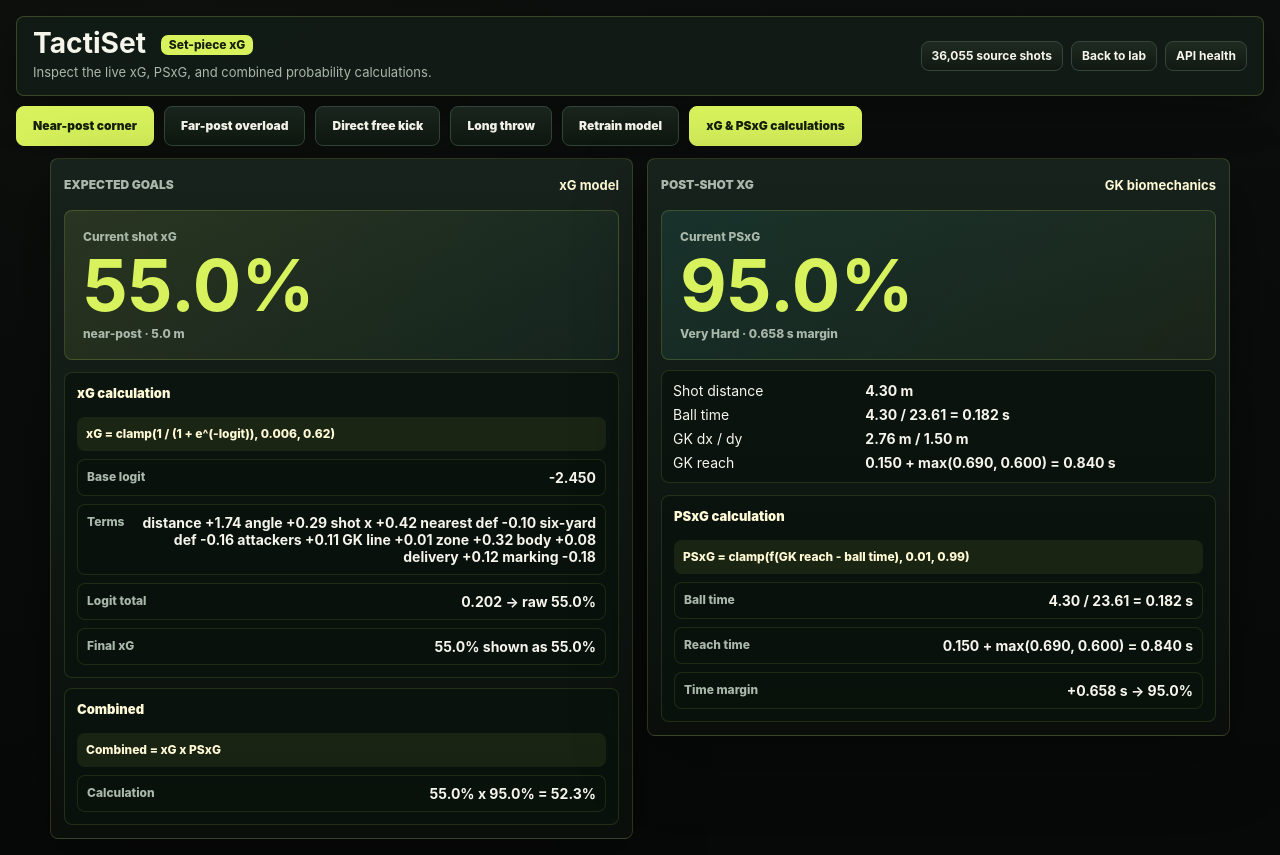
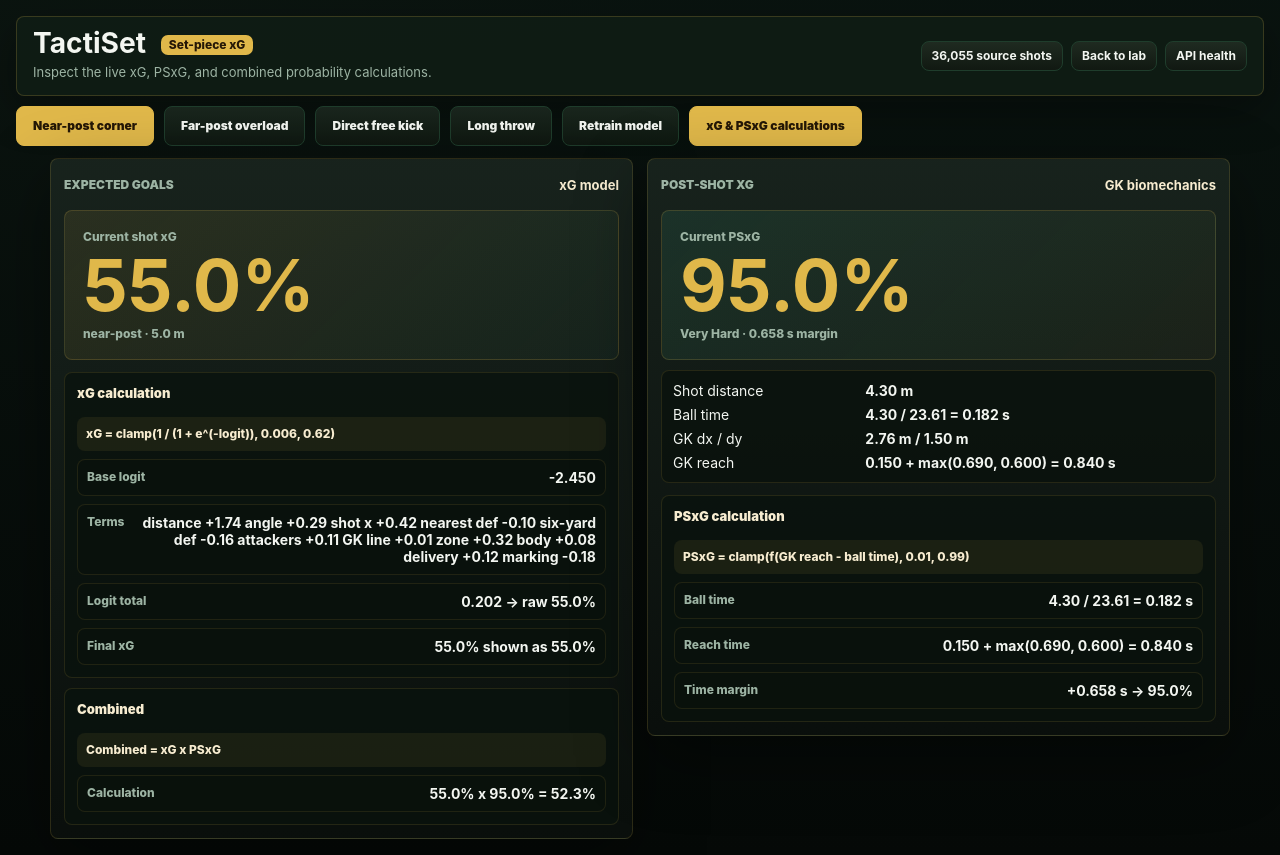
Before and after one commit to yubraj-karki1/Deadball-Economics, a Next.js app: page /calculations in a window 1280 px wide. Built offline with nearby package versions, Linux system fonts and the light colour scheme.

Commit message:
new commit in deadball dashboard

```diff
--- a/app/globals.css
+++ b/app/globals.css
@@ -1,14 +1,16 @@
 :root {
-  --bg: #0c0f0d;
-  --ink: #f6f5ec;
-  --muted: #a9b8aa;
-  --panel: #17211c;
-  --panel-2: #111812;
-  --border: #34463a;
-  --deep: #d7f25c;
-  --teal: #2dd4bf;
-  --amber: #f6b73c;
-  --shadow: 0 22px 70px rgba(0, 0, 0, 0.38);
+  --bg: #0a1410;
+  --ink: #f3f6f1;
+  --muted: #9db4a4;
+  --panel: #10241a;
+  --panel-2: #0d1c14;
+  --border: #1f3d2c;
+  --deep: #e0b84a;
+  --teal: #4fd0a5;
+  --amber: #e08a3c;
+  --danger: #ef5b5b;
+  --cream: #f7ecd0;
+  --shadow: 0 22px 70px rgba(0, 0, 0, 0.4);
 }
 
 * { box-sizing: border-box; }
@@ -22,9 +24,9 @@
   font-size: 14px;
   color: var(--ink);
   background:
-    linear-gradient(180deg, rgba(12, 15, 13, 0.92), rgba(7, 9, 8, 0.98)),
-    radial-gradient(circle at 14% 0%, rgba(215, 242, 92, 0.12), transparent 34%),
-    #070908;
+    linear-gradient(180deg, rgba(10, 20, 16, 0.92), rgba(5, 9, 7, 0.98)),
+    radial-gradient(circle at 14% 0%, rgba(224, 184, 74, 0.1), transparent 34%),
+    #050907;
   padding: 16px;
 }
 
@@ -46,9 +48,9 @@
   gap: 16px;
   margin-bottom: 10px;
   padding: 12px 16px;
-  border: 1px solid rgba(215, 242, 92, 0.2);
+  border: 1px solid rgba(224, 184, 74, 0.2);
   border-radius: 8px;
-  background: rgba(19, 28, 23, 0.94);
+  background: rgba(15, 28, 21, 0.94);
   box-shadow: 0 14px 44px rgba(0, 0, 0, 0.32);
 }
 
@@ -65,7 +67,7 @@
   padding: 4px 8px;
   border-radius: 7px;
   background: var(--deep);
-  color: #15200c;
+  color: #241706;
   font-size: 12px;
   font-weight: 800;
   vertical-align: middle;
@@ -140,7 +142,7 @@
 .btn.toggle.on {
   background: var(--deep);
   border-color: var(--deep);
-  color: #15200c;
+  color: #241706;
 }
 
 .grid {
@@ -218,9 +220,9 @@
   display: grid;
   gap: 5px;
   padding: 18px;
-  border: 1px solid rgba(215, 242, 92, 0.18);
+  border: 1px solid rgba(224, 184, 74, 0.18);
   border-radius: 8px;
-  background: linear-gradient(135deg, rgba(215, 242, 92, 0.1), rgba(45, 212, 191, 0.04));
+  background: linear-gradient(135deg, rgba(224, 184, 74, 0.1), rgba(79, 208, 165, 0.04));
 }
 
 .calculation-hero span,
@@ -237,13 +239,13 @@
 }
 
 .psxg-hero {
-  background: linear-gradient(135deg, rgba(45, 212, 191, 0.1), rgba(215, 242, 92, 0.04));
+  background: linear-gradient(135deg, rgba(79, 208, 165, 0.1), rgba(224, 184, 74, 0.04));
 }
 
 .panel,
 .card {
   background: linear-gradient(180deg, rgba(24, 35, 29, 0.98), rgba(10, 15, 12, 0.98));
-  border: 1px solid rgba(215, 242, 92, 0.16);
+  border: 1px solid rgba(224, 184, 74, 0.16);
   border-radius: 8px;
   box-shadow: var(--shadow);
 }
@@ -264,7 +266,7 @@
 }
 
 .panel-head b {
-  color: #fff9d6;
+  color: #f7ecd0;
   font-size: 13px;
   text-transform: none;
 }
@@ -373,13 +375,13 @@
 }
 
 .btn.danger {
-  border-color: rgba(255, 90, 95, 0.42);
+  border-color: rgba(239, 91, 91, 0.42);
 }
 
 .btn.danger:hover:not(:disabled) {
-  background: #ff5a5f;
-  border-color: #ff5a5f;
-  color: #200607;
+  background: var(--danger);
+  border-color: var(--danger);
+  color: #2a0d0d;
 }
 
 .mini-card,
@@ -391,7 +393,7 @@
 .formula-live {
   padding: 11px;
   border-radius: 8px;
-  border: 1px solid rgba(215, 242, 92, 0.13);
+  border: 1px solid rgba(224, 184, 74, 0.13);
   background: rgba(10, 18, 13, 0.76);
 }
 
@@ -419,10 +421,10 @@
 .mini-btn {
   min-height: 26px;
   padding: 0 8px;
-  border: 1px solid rgba(215, 242, 92, 0.2);
+  border: 1px solid rgba(224, 184, 74, 0.2);
   border-radius: 7px;
-  background: rgba(215, 242, 92, 0.08);
-  color: #fff9d6;
+  background: rgba(224, 184, 74, 0.08);
+  color: #f7ecd0;
   font-size: 11px;
   font-weight: 900;
   cursor: pointer;
@@ -430,7 +432,7 @@
 
 .mini-btn:hover {
   background: var(--deep);
-  color: #15200c;
+  color: #241706;
 }
 
 .mini-btn:disabled {
@@ -441,7 +443,7 @@
 .fk-title,
 .bk-title {
   margin-bottom: 8px;
-  color: #fff9d6;
+  color: #f7ecd0;
   font-size: 13px;
   font-weight: 900;
 }
@@ -492,7 +494,7 @@
   min-width: 0;
   padding: 12px;
   border-radius: 8px;
-  border: 1px solid rgba(215, 242, 92, 0.13);
+  border: 1px solid rgba(224, 184, 74, 0.13);
   background: rgba(10, 18, 13, 0.78);
 }
 
@@ -527,7 +529,7 @@
   padding: 9px;
   border-radius: 8px;
   background: rgba(10, 18, 13, 0.76);
-  border: 1px solid rgba(215, 242, 92, 0.11);
+  border: 1px solid rgba(224, 184, 74, 0.11);
 }
 
 .m {
@@ -589,8 +591,8 @@
 .equation {
   padding: 9px;
   border-radius: 8px;
-  background: rgba(215, 242, 92, 0.08);
-  color: #fff9d6;
+  background: rgba(224, 184, 74, 0.08);
+  color: #f7ecd0;
   font-size: 12px;
   font-weight: 850;
   line-height: 1.35;
--- a/features/lab/pitch-components.tsx
+++ b/features/lab/pitch-components.tsx
@@ -2,7 +2,7 @@
 import { GOAL_W, GX, GY, P_W, X0, X1 } from "./constants";
 
 export function Player({ p, color, label, radius = 0.95, onPointerDown }: { p: Point; color: string; label?: string; radius?: number; onPointerDown?: () => void }) {
-  return <g onPointerDown={onPointerDown} className={onPointerDown ? "grab" : undefined}><circle cx={p[0]} cy={p[1]} r={radius} fill={color} stroke="#fff9d6" strokeWidth="0.22" />{label && <text x={p[0]} y={p[1] + 0.35} textAnchor="middle" fontSize="0.9" fill="#15200c" fontWeight="bold">{label}</text>}</g>;
+  return <g onPointerDown={onPointerDown} className={onPointerDown ? "grab" : undefined}><circle cx={p[0]} cy={p[1]} r={radius} fill={color} stroke="#f7ecd0" strokeWidth="0.22" />{label && <text x={p[0]} y={p[1] + 0.35} textAnchor="middle" fontSize="0.9" fill="#241706" fontWeight="bold">{label}</text>}</g>;
 }
 
 export function GoalkeeperFigure({ x, y, targetX, targetY, onPointerDown }: { x: number; y: number; targetX: number; targetY: number; onPointerDown: () => void }) {
@@ -18,15 +18,15 @@
 
   return (
     <g onPointerDown={onPointerDown} className="grab goalkeeper-figure">
-      <line className="gk-arm" x1={x - 14} y1={shoulderY} x2={leftHandX} y2={leftHandY} stroke="#ff5a5f" strokeWidth="11" strokeLinecap="round" />
-      <line className="gk-arm" x1={x + 14} y1={shoulderY} x2={rightHandX} y2={rightHandY} stroke="#ff5a5f" strokeWidth="11" strokeLinecap="round" />
-      <circle className="gk-hand" cx={leftHandX} cy={leftHandY} r="9" fill="#fff" stroke="#17241b" strokeWidth="2" />
-      <circle className="gk-hand" cx={rightHandX} cy={rightHandY} r="9" fill="#fff" stroke="#17241b" strokeWidth="2" />
-      <line x1={x - 8} y1={y - 18} x2={x - 24} y2={y + 6} stroke="#17241b" strokeWidth="10" strokeLinecap="round" />
-      <line x1={x + 8} y1={y - 18} x2={x + 24} y2={y + 6} stroke="#17241b" strokeWidth="10" strokeLinecap="round" />
+      <line className="gk-arm" x1={x - 14} y1={shoulderY} x2={leftHandX} y2={leftHandY} stroke="#ef5b5b" strokeWidth="11" strokeLinecap="round" />
+      <line className="gk-arm" x1={x + 14} y1={shoulderY} x2={rightHandX} y2={rightHandY} stroke="#ef5b5b" strokeWidth="11" strokeLinecap="round" />
+      <circle className="gk-hand" cx={leftHandX} cy={leftHandY} r="9" fill="#fff" stroke="#132318" strokeWidth="2" />
+      <circle className="gk-hand" cx={rightHandX} cy={rightHandY} r="9" fill="#fff" stroke="#132318" strokeWidth="2" />
+      <line x1={x - 8} y1={y - 18} x2={x - 24} y2={y + 6} stroke="#132318" strokeWidth="10" strokeLinecap="round" />
+      <line x1={x + 8} y1={y - 18} x2={x + 24} y2={y + 6} stroke="#132318" strokeWidth="10" strokeLinecap="round" />
       <line x1={x - 24} y1={y + 6} x2={x - 38} y2={y + 6} stroke="#fff" strokeWidth="6" strokeLinecap="round" />
       <line x1={x + 24} y1={y + 6} x2={x + 38} y2={y + 6} stroke="#fff" strokeWidth="6" strokeLinecap="round" />
-      <rect x={x - 18} y={y - 104} width="36" height="90" rx="10" fill="#ff5a5f" stroke="#fff" strokeWidth="2" />
+      <rect x={x - 18} y={y - 104} width="36" height="90" rx="10" fill="#ef5b5b" stroke="#fff" strokeWidth="2" />
       <circle cx={x} cy={y - 118} r="12" fill="#f0bc8f" stroke="#fff" strokeWidth="2" />
       <text x={x} y={y - 60} textAnchor="middle" fill="#fff" fontSize="11" fontWeight="bold">GK</text>
     </g>
@@ -38,11 +38,11 @@
 }
 
 export function Voronoi({ defenders, attackers, gk }: { defenders: Point[]; attackers: Point[]; gk: Point }) {
-  const pts: Array<[Point, string]> = [...defenders.map((p) => [p, "#ff8a76"] as [Point, string]), ...attackers.map((p) => [p, "#6ee7d8"] as [Point, string]), [gk, "#d7f25c"]];
+  const pts: Array<[Point, string]> = [...defenders.map((p) => [p, "#f2897c"] as [Point, string]), ...attackers.map((p) => [p, "#82ddc0"] as [Point, string]), [gk, "#e0b84a"]];
   const cells = [];
   for (let x = X0; x <= X1; x += 1.4) for (let y = 0; y <= 68; y += 1.4) {
     let best = Infinity;
-    let col = "#5a6b5f";
+    let col = "#3f5346";
     for (const [p, c] of pts) {
       const d = (p[0] - x) ** 2 + (p[1] - y) ** 2;
       if (d < best) {
@@ -56,10 +56,10 @@
 }
 
 export function zoneFill(v: number) {
-  if (v >= 0.8) return "rgba(255,90,95,.68)";
-  if (v >= 0.65) return "rgba(255,111,72,.58)";
-  if (v >= 0.5) return "rgba(246,183,60,.58)";
-  if (v >= 0.35) return "rgba(215,242,92,.46)";
-  if (v >= 0.25) return "rgba(45,212,191,.42)";
-  return "rgba(34,126,86,.5)";
+  if (v >= 0.8) return "rgba(239,91,91,.68)";
+  if (v >= 0.65) return "rgba(224,138,60,.58)";
+  if (v >= 0.5) return "rgba(224,184,74,.58)";
+  if (v >= 0.35) return "rgba(79,208,165,.46)";
+  if (v >= 0.25) return "rgba(45,150,120,.42)";
+  return "rgba(31,61,44,.5)";
 }
```
Also changed, not shown: app/deadball-lab.tsx (+10 -10 lines).
